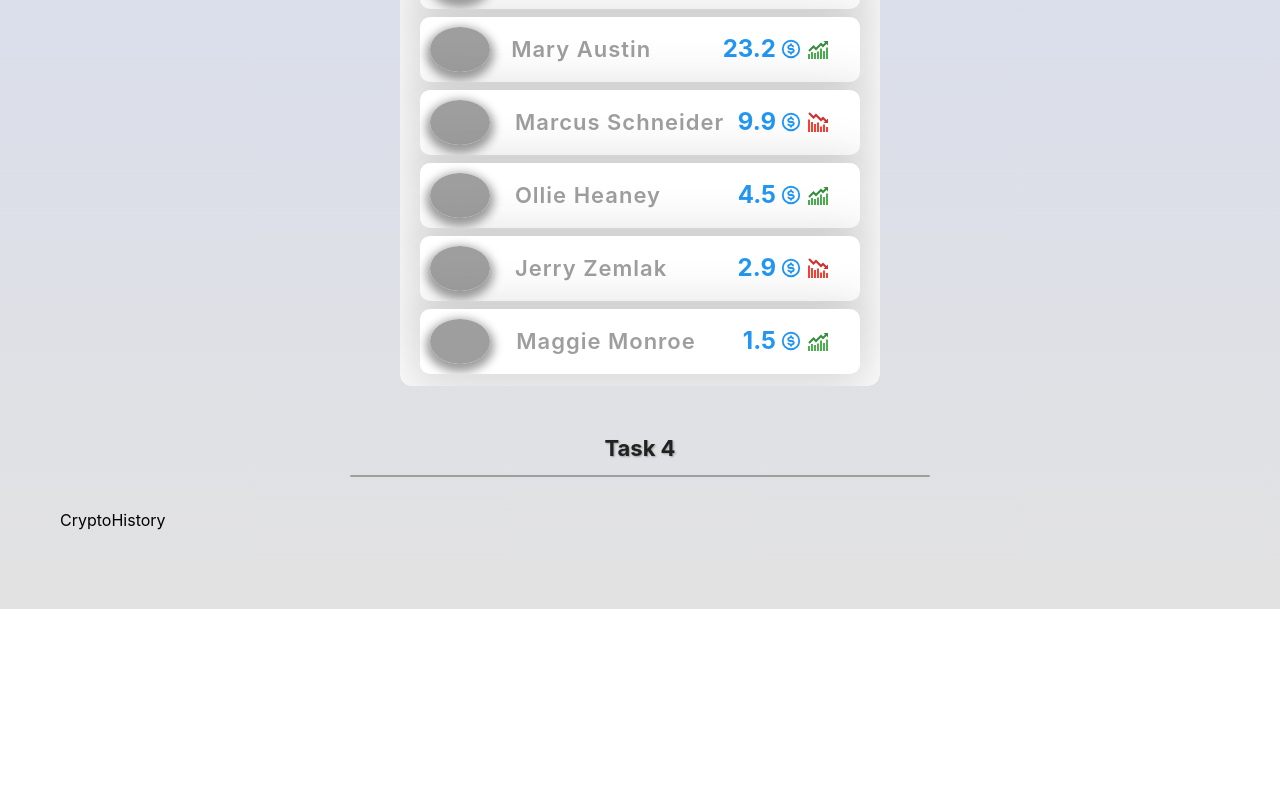
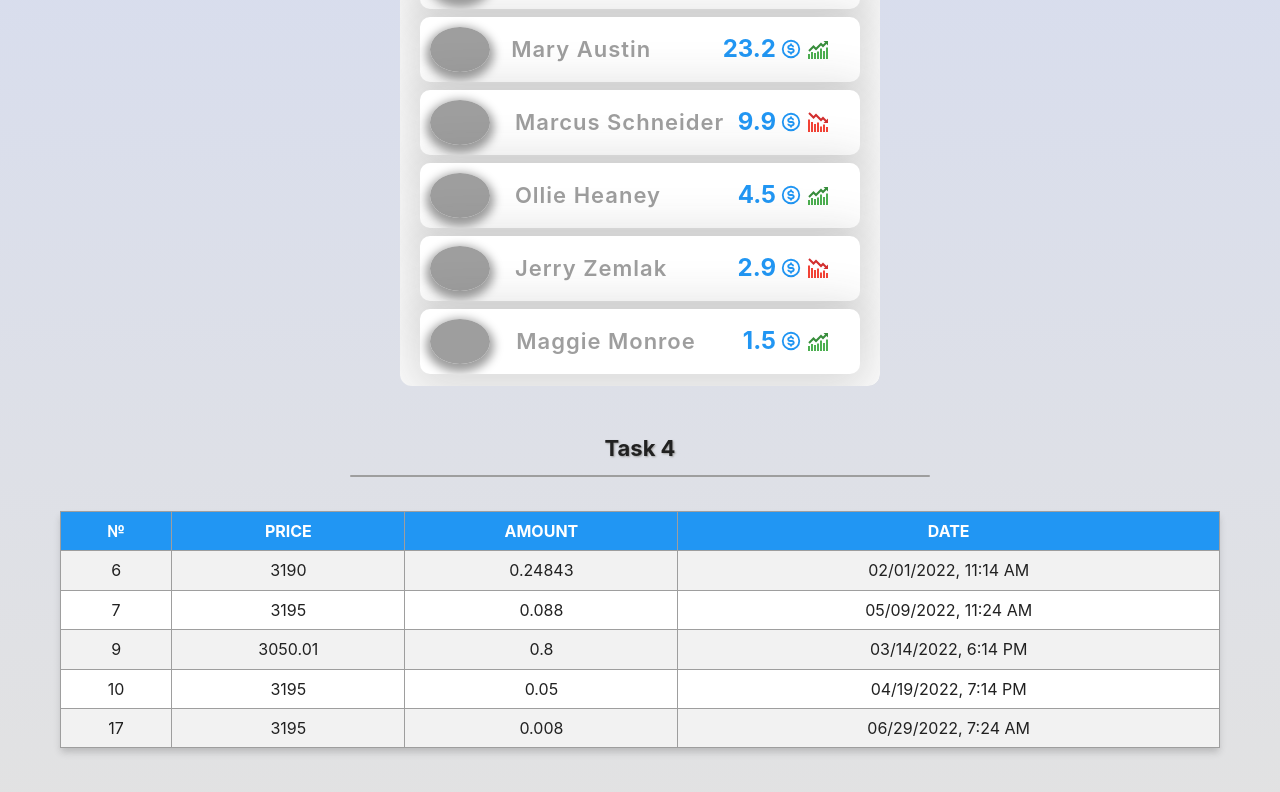
Before and after one commit to IrynaHordiichuk/react-functional-components, a React (Create React App) app: page / in a window 1280 px wide. Shown: the part 1361-2153 px from the top of the page. Before the commit the page ends 1970 px from the top, so only its background shows below. Built offline with nearby package versions, Linux system fonts and the light colour scheme; grey boxes are pictures that could not be loaded.

Commit message:
adds statistics

```diff
--- a/src/components/App/App.jsx
+++ b/src/components/App/App.jsx
@@ -11,6 +11,7 @@ import {
 import article from 'data/article.json';
 import data from 'data/data.json';
 import forbesList from 'data/forbes.json';
+import transactions from 'data/transactions.json';
 
 
 export const App = () => {
@@ -45,7 +46,7 @@ export const App = () => {
         <Heading marginTop="50px" marginBottom="50px" textAlign="center">
           Task 4
         </Heading>
-        <CryptoHistory />
+        <CryptoHistory transactions={transactions} />
       </Container>
     </Section>
   );
--- a/src/components/CryptoHistory/CryptoHistory.jsx
+++ b/src/components/CryptoHistory/CryptoHistory.jsx
@@ -1,5 +1,27 @@
+
 import { BaseTable, THead, Th, Tr, Td } from './CryptoHistory.styled';
+import { format} from 'date-fns';
 
-export const CryptoHistory = () => {
-  return <div>CryptoHistory</div>;
+export const CryptoHistory = ({transactions}) => {
+  return (
+  <BaseTable>
+    <THead>
+      <tr>
+        <Th>№</Th>
+        <Th>PRICE</Th>
+        <Th>AMOUNT</Th>
+        <Th>DATE</Th>
+      </tr>
+    </THead>
+
+    <tbody>
+      {transactions.map(({id, price, amount, date }) => (
+      <Tr key={id}>
+        <Td>{id}</Td>
+        <Td>{price}</Td>
+        <Td>{amount}</Td>
+        <Td>{format(new Date(date), 'Pp', {addSuffix: true})}</Td>
+      </Tr>))}
+    </tbody>
+  </BaseTable>);
 };
```
